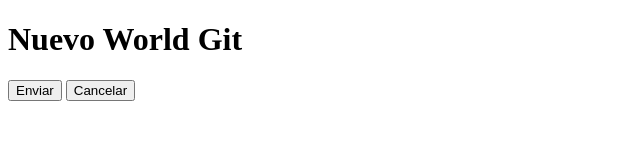
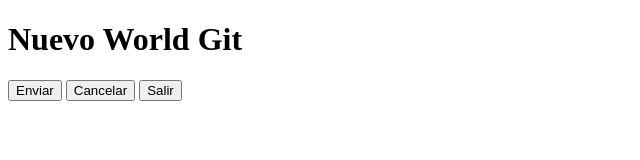
Before and after one commit to jcpc2715/HelloGit, a plain HTML site: page index.html in a window 1280 px wide. Shown: the whole page, without its empty margins (0-640 px from the left). Drawn offline with Linux system fonts and the light colour scheme.

Commit message:
agregar nuevo boton

```diff
--- a/index.html
+++ b/index.html
@@ -12,6 +12,7 @@
     <form action="#">
      <input type="button" value="Enviar" >
      <input type="button" value="Cancelar" >
+     <input type="button" value="Salir" >
     </form>
 </body>
 </html>
```
